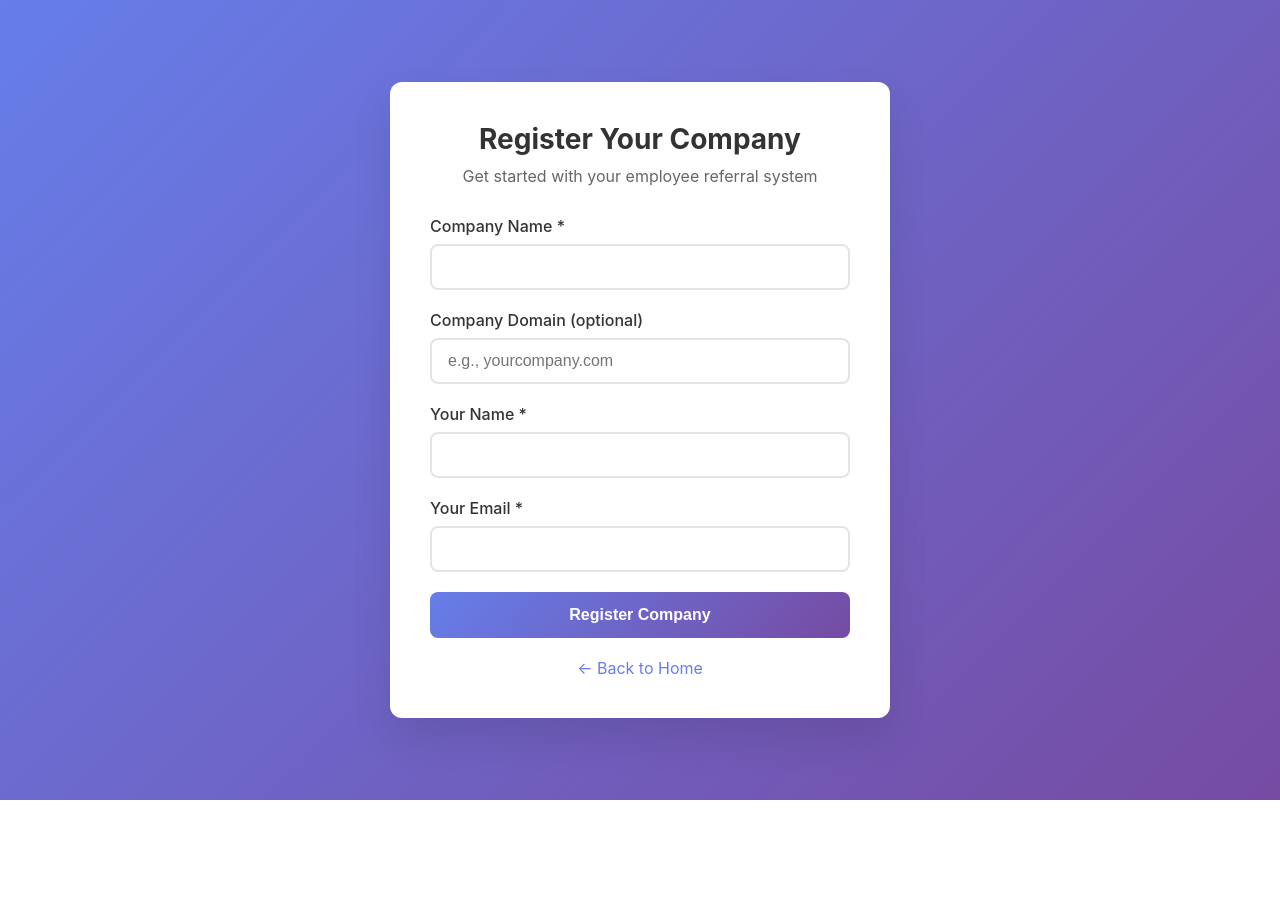
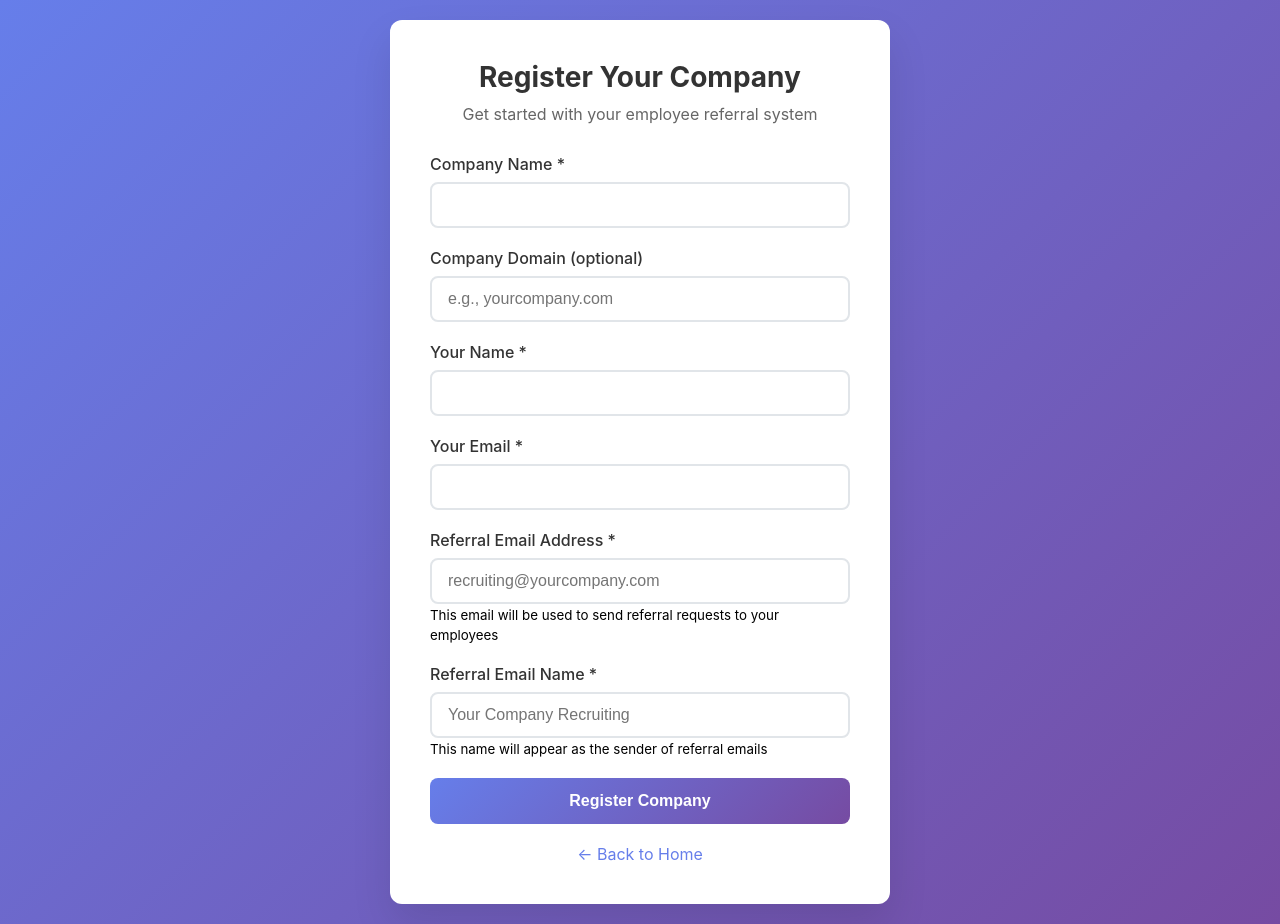
Before and after one commit to treibh1/referral-mvp, a Flask app: page /register-company in a window 1280 px wide. Before the commit the page ends 800 px from the top, so only its background shows below. Run offline with Flask 3, Linux system fonts and the light colour scheme; some libraries are stand-ins or nearby versions.

Commit message:
Fix job search, add per-company email settings, and implement role-based UI
- Fix job search functionality (missing submitBtn variable)
- Add from_email and from_name fields to Organisation model
- Update company registration form to include email settings
- Update email service to use organization-specific email settings
- Implement role-based UI: hide bulk email features for employees
- Add database migration script for existing organizations
- Pass user role to frontend for conditional UI rendering

```diff
--- a/app.py
+++ b/app.py
@@ -165,7 +165,9 @@ except Exception as e:
 
 @app.route('/')
 def index():
-    return render_template('index.html')
+    # Get user role for role-based UI
+    user_role = session.get('user_role', 'employee')
+    return render_template('index.html', user_role=user_role)
 
 @app.route('/gamification')
 def gamification():
@@ -1233,19 +1235,27 @@ def register_company():
         admin_email = data.get('adminEmail', '').strip()
         admin_name = data.get('adminName', '').strip()
         company_domain = data.get('companyDomain', '').strip()
+        from_email = data.get('fromEmail', '').strip()
+        from_name = data.get('fromName', '').strip()
 
         # Validate required fields
-        if not all([company_name, admin_email, admin_name]):
-            return jsonify({
-                'success': False,
-                'error': 'Company name, admin email, and admin name are required'
+        if not all([company_name, admin_email, admin_name, from_email, from_name]):
+            return jsonify({
+                'success': False,
+                'error': 'Company name, admin email, admin name, referral email, and referral name are required'
             }), 400
 
         # Validate email format
         if not validate_email(admin_email):
             return jsonify({
                 'success': False,
-                'error': 'Invalid email format'
+                'error': 'Invalid admin email format'
+            }), 400
+
+        if not validate_email(from_email):
+            return jsonify({
+                'success': False,
+                'error': 'Invalid referral email format'
             }), 400
 
         # Sanitize inputs
@@ -1253,6 +1263,8 @@ def register_company():
         admin_email = validate_input(admin_email, max_length=255)
         admin_name = validate_input(admin_name, max_length=100)
         company_domain = validate_input(company_domain, max_length=100)
+        from_email = validate_input(from_email, max_length=255)
+        from_name = validate_input(from_name, max_length=100)
 
         # Validate input lengths
         if len(company_name) < 2:
@@ -1287,7 +1299,9 @@ def register_company():
         new_org = Organisation(
             name=company_name,
             domain=company_domain,
-            plan='free'  # Start with free plan
+            plan='free',  # Start with free plan
+            from_email=from_email,
+            from_name=from_name
         )
         db.session.add(new_org)
         db.session.flush()
@@ -1568,6 +1582,12 @@ def request_referral():
         # Send email notification to employee via SendGrid
         if email_service:
             try:
+                # Update email service with organization's email settings
+                if current_user.organisation.from_email:
+                    email_service.from_email = current_user.organisation.from_email
+                if current_user.organisation.from_name:
+                    email_service.from_name = current_user.organisation.from_name
+
                 # Create contact data for email
                 contact_data = [{
                     'name': f"{contact.first_name} {contact.last_name}",
@@ -1683,6 +1703,12 @@ def send_bulk_referral_emails():
 
         # Send emails to each employee
         if email_service and contacts_by_employee:
+            # Update email service with organization's email settings
+            if current_user.organisation.from_email:
+                email_service.from_email = current_user.organisation.from_email
+            if current_user.organisation.from_name:
+                email_service.from_name = current_user.organisation.from_name
+
             email_results = email_service.send_bulk_referral_emails(
                 contacts_by_employee=contacts_by_employee,
                 job_title=job_title,
--- a/models.py
+++ b/models.py
@@ -18,6 +18,8 @@ class Organisation(db.Model):
     name = db.Column(db.String(255), nullable=False)
     domain = db.Column(db.String(255), unique=True, nullable=True)
     plan = db.Column(db.String(50), default='free')  # free, premium, enterprise
+    from_email = db.Column(db.String(255), nullable=True)  # Company's email for referrals
+    from_name = db.Column(db.String(255), nullable=True)   # Company's name for referrals
     created_at = db.Column(db.DateTime, default=datetime.utcnow)
     updated_at = db.Column(db.DateTime, default=datetime.utcnow, onupdate=datetime.utcnow)
 
--- a/templates/register_company.html
+++ b/templates/register_company.html
@@ -164,6 +164,18 @@
                 <input type="email" id="adminEmail" name="adminEmail" required>
             </div>
 
+            <div class="form-group">
+                <label for="fromEmail">Referral Email Address *</label>
+                <input type="email" id="fromEmail" name="fromEmail" placeholder="recruiting@yourcompany.com" required>
+                <small class="form-text">This email will be used to send referral requests to your employees</small>
+            </div>
+
+            <div class="form-group">
+                <label for="fromName">Referral Email Name *</label>
+                <input type="text" id="fromName" name="fromName" placeholder="Your Company Recruiting" required>
+                <small class="form-text">This name will appear as the sender of referral emails</small>
+            </div>
+
             <button type="submit" class="btn" id="submit-btn">
                 Register Company
             </button>
@@ -201,7 +213,9 @@
                     companyName: formData.get('companyName'),
                     companyDomain: formData.get('companyDomain'),
                     adminName: formData.get('adminName'),
-                    adminEmail: formData.get('adminEmail')
+                    adminEmail: formData.get('adminEmail'),
+                    fromEmail: formData.get('fromEmail'),
+                    fromName: formData.get('fromName')
                 };
 
                 const response = await fetch('/api/register-company', {
```
Also changed, not shown: migrate_add_email_fields.py (added, +50 -0 lines), templates/index.html (+14 -3 lines).
